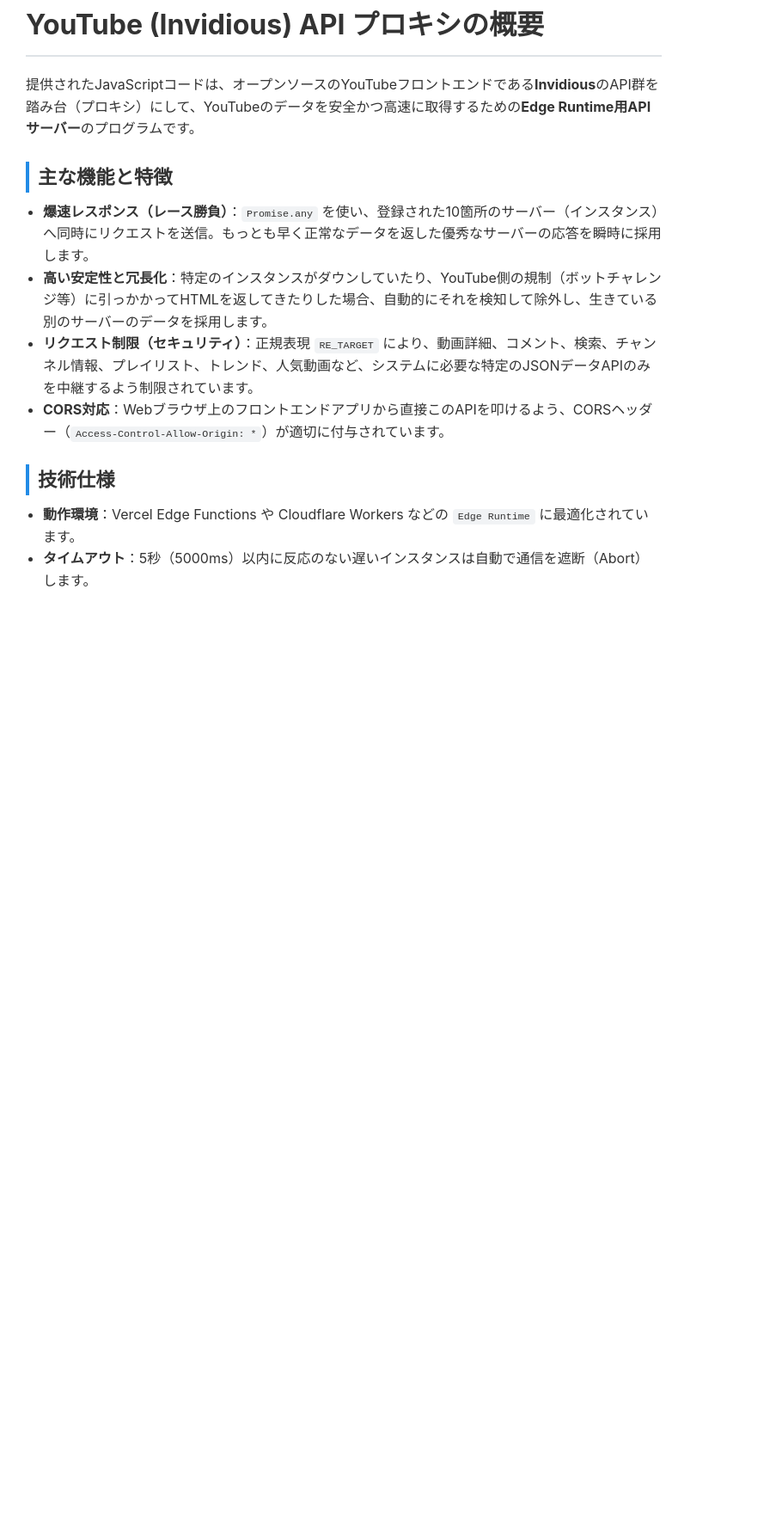
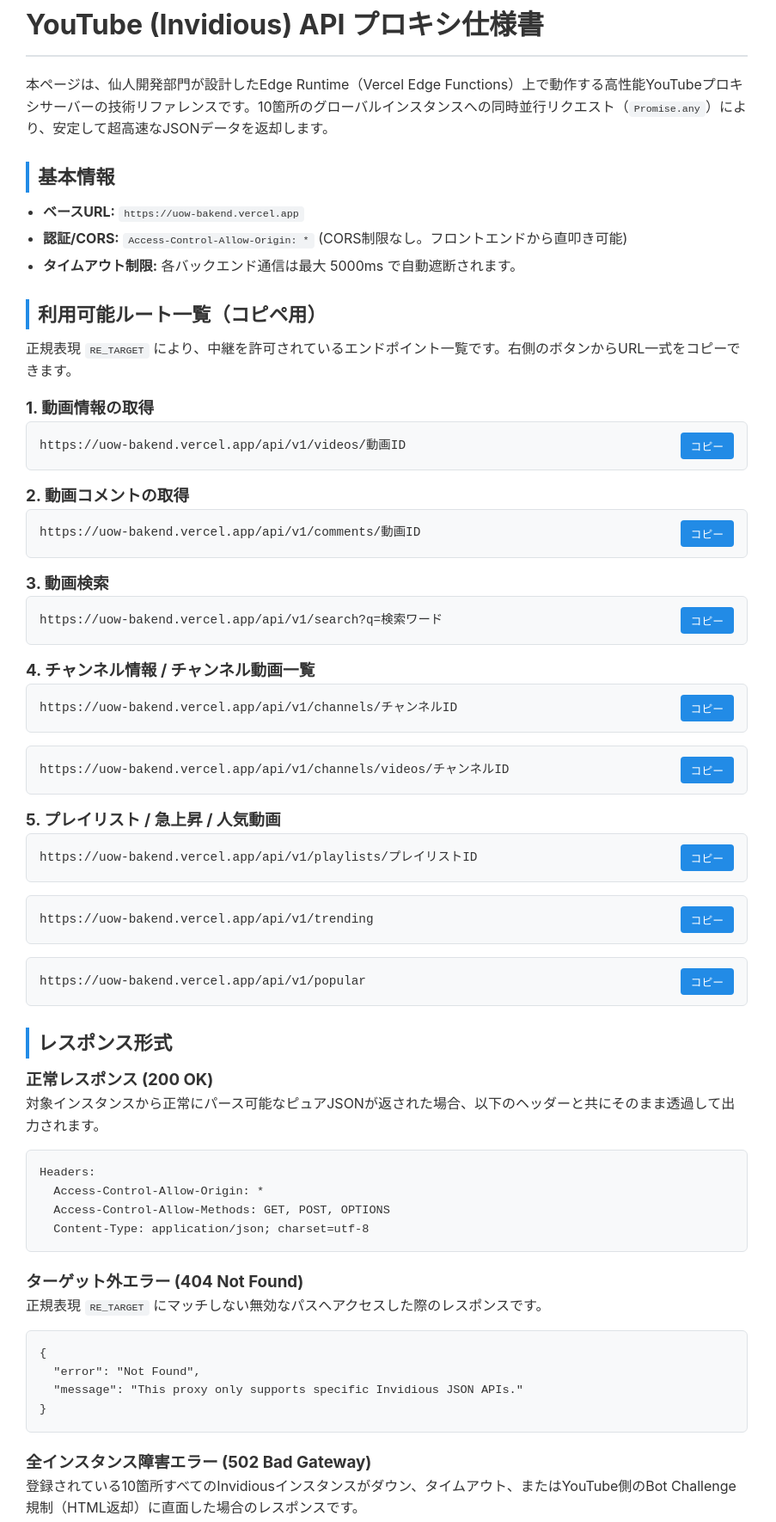
Before and after one commit to ikirikittsuhao-ctrl/does, a plain HTML site: page static/youtubeapi.html in a window 1280 px wide. Shown: the part 87-1857 px from the top of the page at 86% size, without its empty margins (0-903 px from the left). Before the commit the page ends 821 px from the top, so only its background shows below. Drawn offline with Linux system fonts and the light colour scheme.

Commit message:
Update youtubeapi.html

```diff
--- a/static/youtubeapi.html
+++ b/static/youtubeapi.html
@@ -16,6 +16,7 @@
             --overlay-bg: rgba(0, 0, 0, 0.4);
             --transition-speed: 0.3s;
             --code-bg: #f1f3f5;
+            --box-bg: #f8f9fa;
         }
 
         @media (prefers-color-scheme: dark) {
@@ -28,6 +29,7 @@
                 --accent-color: #4dabf7;
                 --overlay-bg: rgba(0, 0, 0, 0.6);
                 --code-bg: #2d2d2d;
+                --box-bg: #2d2d2d;
             }
         }
 
@@ -121,7 +123,7 @@
         main {
             flex-grow: 1;
             padding: 30px;
-            max-width: 800px;
+            max-width: 900px;
             margin-left: 0;
             transition: margin-left var(--transition-speed) ease;
             animation: fadeIn 0.4s ease-out forwards;
@@ -158,12 +160,61 @@
             margin-bottom: 15px;
         }
 
+        main ul li { margin-bottom: 6px; }
+
         code {
             background-color: var(--code-bg);
             padding: 2px 6px;
             border-radius: 4px;
             font-family: monospace;
             font-size: 0.9em;
+        }
+
+        /* --- コピペ用ルート＆コードボックス --- */
+        .api-route-box {
+            background-color: var(--box-bg);
+            border: 1px solid var(--border-color);
+            border-radius: 6px;
+            padding: 12px 15px;
+            margin-bottom: 15px;
+            display: flex;
+            align-items: center;
+            justify-content: space-between;
+        }
+
+        .api-route-text {
+            font-family: monospace;
+            font-size: 0.9rem;
+            word-break: break-all;
+            color: var(--text-color);
+        }
+
+        .copy-btn {
+            background-color: var(--accent-color);
+            color: #ffffff;
+            border: none;
+            padding: 6px 12px;
+            border-radius: 4px;
+            font-size: 0.8rem;
+            cursor: pointer;
+            white-space: nowrap;
+            margin-left: 10px;
+            transition: opacity 0.2s;
+        }
+
+        .copy-btn:hover {
+            opacity: 0.85;
+        }
+
+        pre {
+            background-color: var(--box-bg);
+            border: 1px solid var(--border-color);
+            padding: 15px;
+            border-radius: 6px;
+            overflow-x: auto;
+            font-family: monospace;
+            font-size: 0.85rem;
+            margin-bottom: 20px;
         }
 
         /* --- オーバーレイ --- */
@@ -196,26 +247,102 @@
         <div id="sidebar-container"></div>
 
         <main id="mainContent">
-            <h1>YouTube (Invidious) API プロキシの概要</h1>
-            <p>提供されたJavaScriptコードは、オープンソースのYouTubeフロントエンドである<strong>Invidious</strong>のAPI群を踏み台（プロキシ）にして、YouTubeのデータを安全かつ高速に取得するための<strong>Edge Runtime用APIサーバー</strong>のプログラムです。</p>
+            <h1>YouTube (Invidious) API プロキシ仕様書</h1>
+            <p>本ページは、仙人開発部門が設計したEdge Runtime（Vercel Edge Functions）上で動作する高性能YouTubeプロキシサーバーの技術リファレンスです。10箇所のグローバルインスタンスへの同時並行リクエスト（<code>Promise.any</code>）により、安定して超高速なJSONデータを返却します。</p>
 
-            <h2>主な機能と特徴</h2>
+            <h2>基本情報</h2>
             <ul>
-                <li><strong>爆速レスポンス（レース勝負）</strong>：<code>Promise.any</code> を使い、登録された10箇所のサーバー（インスタンス）へ同時にリクエストを送信。もっとも早く正常なデータを返した優秀なサーバーの応答を瞬時に採用します。</li>
-                <li><strong>高い安定性と冗長化</strong>：特定のインスタンスがダウンしていたり、YouTube側の規制（ボットチャレンジ等）に引っかかってHTMLを返してきたりした場合、自動的にそれを検知して除外し、生きている別のサーバーのデータを採用します。</li>
-                <li><strong>リクエスト制限（セキュリティ）</strong>：正規表現 <code>RE_TARGET</code> により、動画詳細、コメント、検索、チャンネル情報、プレイリスト、トレンド、人気動画など、システムに必要な特定のJSONデータAPIのみを中継するよう制限されています。</li>
-                <li><strong>CORS対応</strong>：Webブラウザ上のフロントエンドアプリから直接このAPIを叩けるよう、CORSヘッダー（<code>Access-Control-Allow-Origin: *</code>）が適切に付与されています。</li>
+                <li><strong>ベースURL:</strong> <code>https://uow-bakend.vercel.app</code></li>
+                <li><strong>認証/CORS:</strong> <code>Access-Control-Allow-Origin: *</code> (CORS制限なし。フロントエンドから直叩き可能)</li>
+                <li><strong>タイムアウト制限:</strong> 各バックエンド通信は最大 5000ms で自動遮断されます。</li>
             </ul>
 
-            <h2>技術仕様</h2>
-            <ul>
-                <li><strong>動作環境</strong>：Vercel Edge Functions や Cloudflare Workers などの <code>Edge Runtime</code> に最適化されています。</li>
-                <li><strong>タイムアウト</strong>：5秒（5000ms）以内に反応のない遅いインスタンスは自動で通信を遮断（Abort）します。</li>
-            </ul>
+            <h2>利用可能ルート一覧（コピペ用）</h2>
+            <p>正規表現 <code>RE_TARGET</code> により、中継を許可されているエンドポイント一覧です。右側のボタンからURL一式をコピーできます。</p>
+
+            <h3>1. 動画情報の取得</h3>
+            <div class="api-route-box">
+                <span class="api-route-text" id="route-video">https://uow-bakend.vercel.app/api/v1/videos/動画ID</span>
+                <button class="copy-btn" onclick="copyText('route-video')">コピー</button>
+            </div>
+
+            <h3>2. 動画コメントの取得</h3>
+            <div class="api-route-box">
+                <span class="api-route-text" id="route-comments">https://uow-bakend.vercel.app/api/v1/comments/動画ID</span>
+                <button class="copy-btn" onclick="copyText('route-comments')">コピー</button>
+            </div>
+
+            <h3>3. 動画検索</h3>
+            <div class="api-route-box">
+                <span class="api-route-text" id="route-search">https://uow-bakend.vercel.app/api/v1/search?q=検索ワード</span>
+                <button class="copy-btn" onclick="copyText('route-search')">コピー</button>
+            </div>
+
+            <h3>4. チャンネル情報 / チャンネル動画一覧</h3>
+            <div class="api-route-box">
+                <span class="api-route-text" id="route-channel">https://uow-bakend.vercel.app/api/v1/channels/チャンネルID</span>
+                <button class="copy-btn" onclick="copyText('route-channel')">コピー</button>
+            </div>
+            <div class="api-route-box">
+                <span class="api-route-text" id="route-channel-videos">https://uow-bakend.vercel.app/api/v1/channels/videos/チャンネルID</span>
+                <button class="copy-btn" onclick="copyText('route-channel-videos')">コピー</button>
+            </div>
+
+            <h3>5. プレイリスト / 急上昇 / 人気動画</h3>
+            <div class="api-route-box">
+                <span class="api-route-text" id="route-playlist">https://uow-bakend.vercel.app/api/v1/playlists/プレイリストID</span>
+                <button class="copy-btn" onclick="copyText('route-playlist')">コピー</button>
+            </div>
+            <div class="api-route-box">
+                <span class="api-route-text" id="route-trending">https://uow-bakend.vercel.app/api/v1/trending</span>
+                <button class="copy-btn" onclick="copyText('route-trending')">コピー</button>
+            </div>
+            <div class="api-route-box">
+                <span class="api-route-text" id="route-popular">https://uow-bakend.vercel.app/api/v1/popular</span>
+                <button class="copy-btn" onclick="copyText('route-popular')">コピー</button>
+            </div>
+
+            <h2>レスポンス形式</h2>
+
+            <h3>正常レスポンス (200 OK)</h3>
+            <p>対象インスタンスから正常にパース可能なピュアJSONが返された場合、以下のヘッダーと共にそのまま透過して出力されます。</p>
+            <pre>
+Headers:
+  Access-Control-Allow-Origin: *
+  Access-Control-Allow-Methods: GET, POST, OPTIONS
+  Content-Type: application/json; charset=utf-8</pre>
+
+            <h3>ターゲット外エラー (404 Not Found)</h3>
+            <p>正規表現 <code>RE_TARGET</code> にマッチしない無効なパスへアクセスした際のレスポンスです。</p>
+            <pre>{
+  "error": "Not Found",
+  "message": "This proxy only supports specific Invidious JSON APIs."
+}</pre>
+
+            <h3>全インスタンス障害エラー (502 Bad Gateway)</h3>
+            <p>登録されている10箇所すべてのInvidiousインスタンスがダウン、タイムアウト、またはYouTube側のBot Challenge規制（HTML返却）に直面した場合のレスポンスです。</p>
+            <pre>{
+  "error": "All Invidious instances failed or returned Bot Challenges.",
+  "details": [
+    "Instance https://invidious.ritoge.com returned Bot Challenge (HTML).",
+    "Instance https://yt.omada.cafe returned status 500",
+    "signal is aborted"
+  ]
+}</pre>
         </main>
     </div>
 
     <script>
+        // テキストコピー用関数
+        function copyText(elementId) {
+            const text = document.getElementById(elementId).innerText;
+            navigator.clipboard.writeText(text).then(() => {
+                alert('URLをクリップボードにコピーしました！');
+            }).catch(err => {
+                console.error('コピーに失敗しました: ', err);
+            });
+        }
+
         // 非同期で外部HTML部品（レイアウト）を読み込む関数
         async function loadLayout() {
             try {
```
